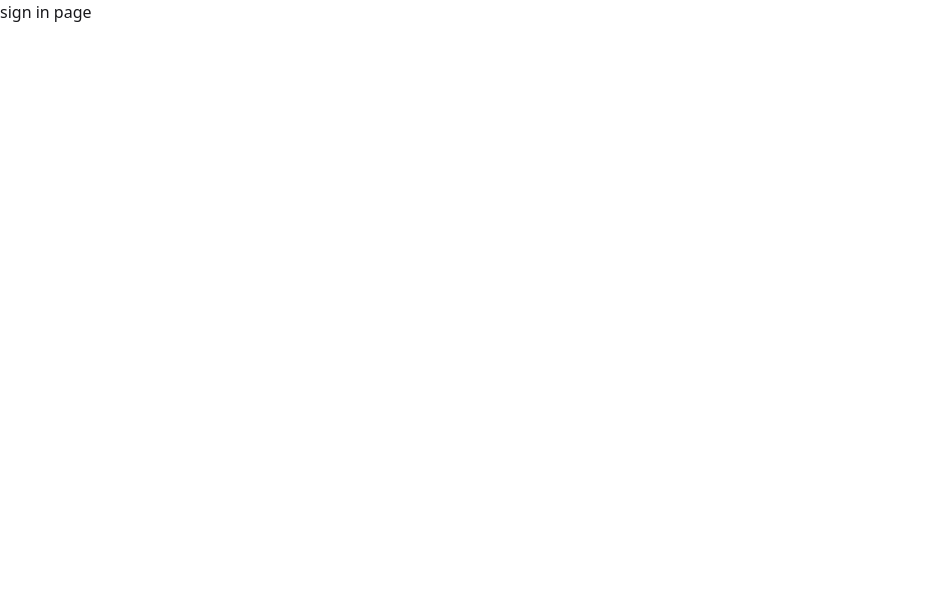
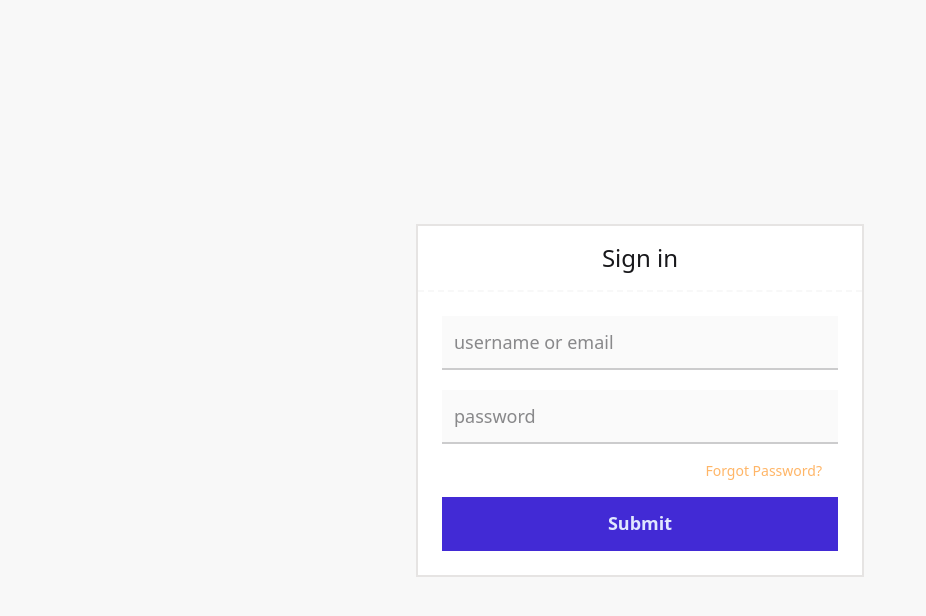
Before and after one commit to Diego-ABC/EIP-Works, a React (Vite) app in the folder web/: page /signin in a window 1280 px wide. Shown: the top 616 px of the page, without its empty margins (0-926 px from the left). Built offline with nearby package versions, Linux system fonts and the light colour scheme; no server answers.

Commit message:
Add signin and signout function to router

```diff
--- a/web/src/App/router.jsx
+++ b/web/src/App/router.jsx
@@ -3,12 +3,20 @@
   createBrowserRouter,
   createRoutesFromElements,
 } from "react-router";
+import SignIn from "./features/auth/pages/SignIn";
+import signOutLoader from "./features/auth/services/signOutLoader";
+import signInAction from "./features/auth/services/signInAction";
 
 const router = createBrowserRouter(
   createRoutesFromElements(
     <Route>
       <Route path="/" element={<>main dashboard</>}></Route>
-      <Route path="/signin" element={<>sign in page</>} />
+      <Route
+        path="/signin"
+        element={<SignIn />}
+        loader={signOutLoader}
+        action={signInAction}
+      />
     </Route>
   )
 );
```
